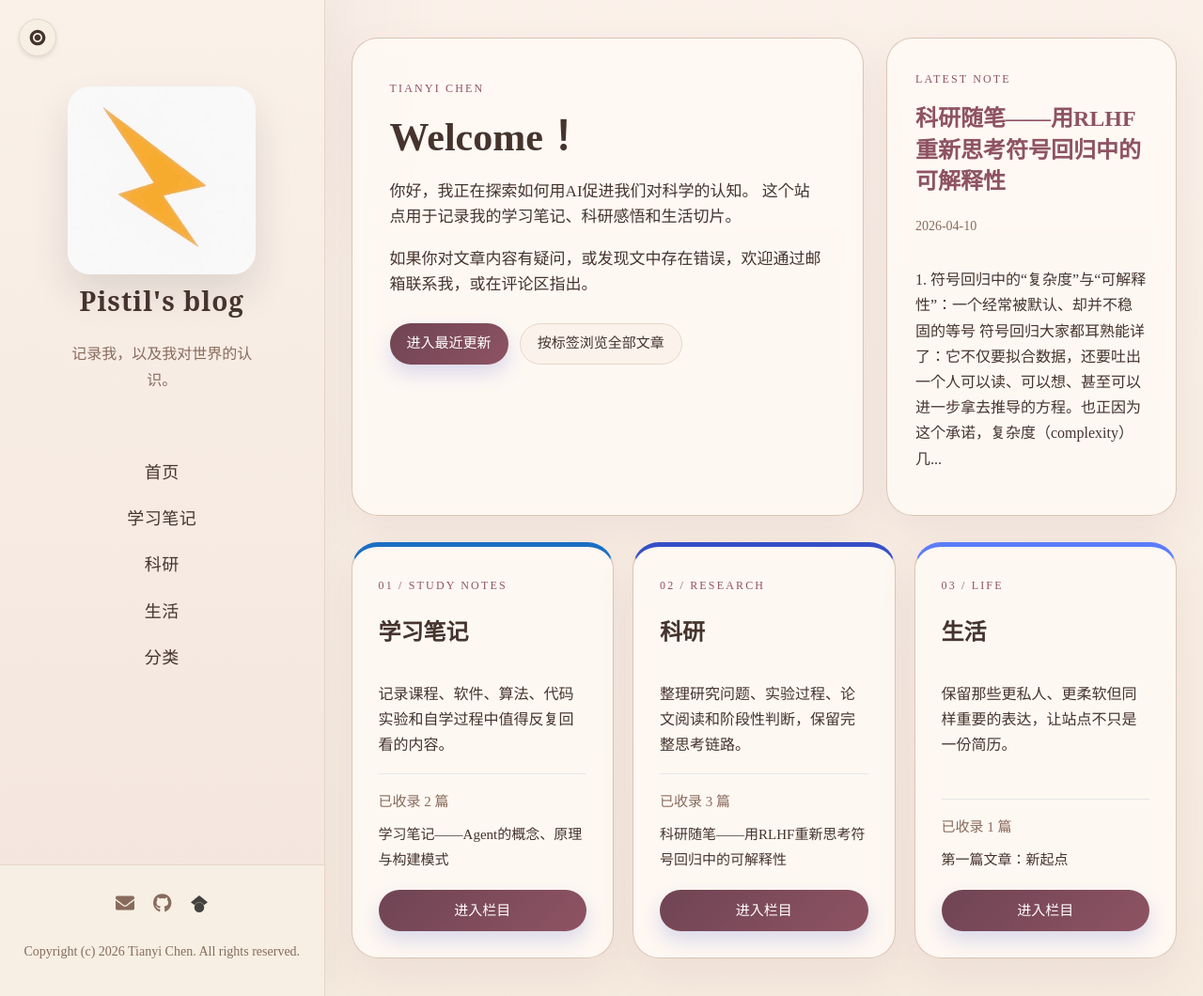
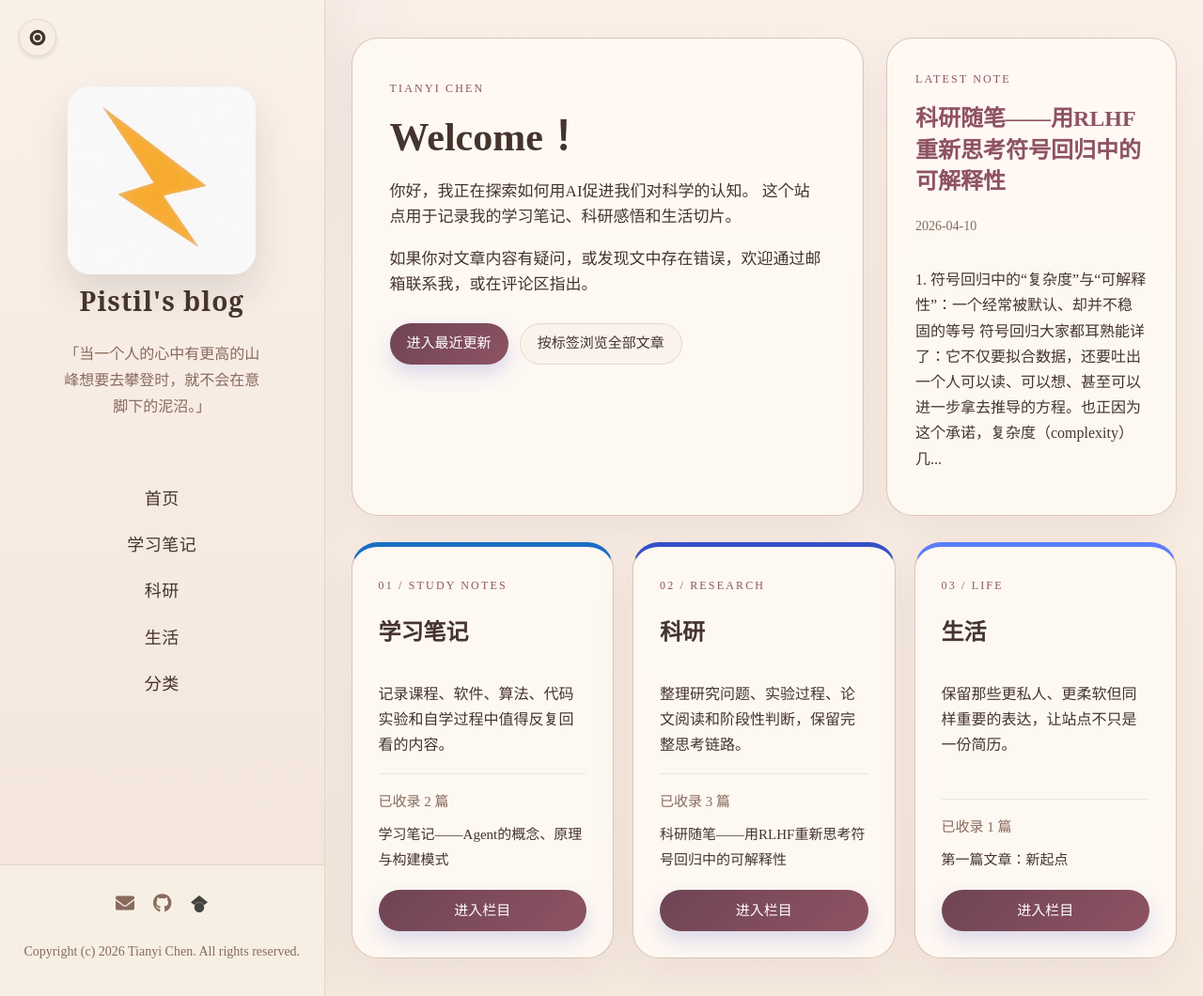
Before and after one commit to PistilReaper/PistilReaper.github.io, a Jekyll site: the page built from index.html, in a window 1280 px wide and 1060 px high. Shown: the whole window at 94% size. Built offline with Jekyll 4.4.1, drawn with Linux system fonts in a browser that asks for light colours; a script that is not in the unit is left out; the list of posts is cut into pages by our own code; comment, search, counter and statistics services are not loaded.

Commit message:
Update description.

```diff
--- a/_config.yml
+++ b/_config.yml
@@ -1,5 +1,5 @@
 name: "Pistil's blog"
-description: "记录我，以及我对世界的认识。"
+description: "「当一个人的心中有更高的山峰想要去攀登时，就不会在意脚下的泥沼。」"
 
 avatar: https://PistilReaper.github.io/images/profile.jpg
 favicon: https://PistilReaper.github.io/images/favicon.ico
```
